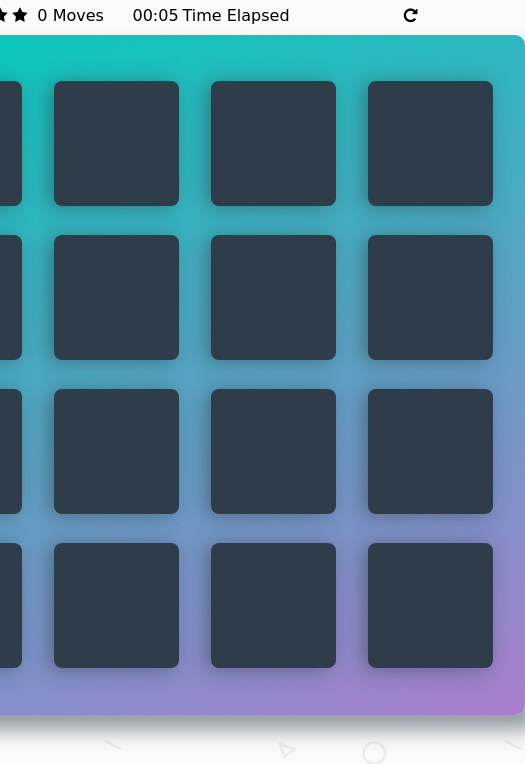
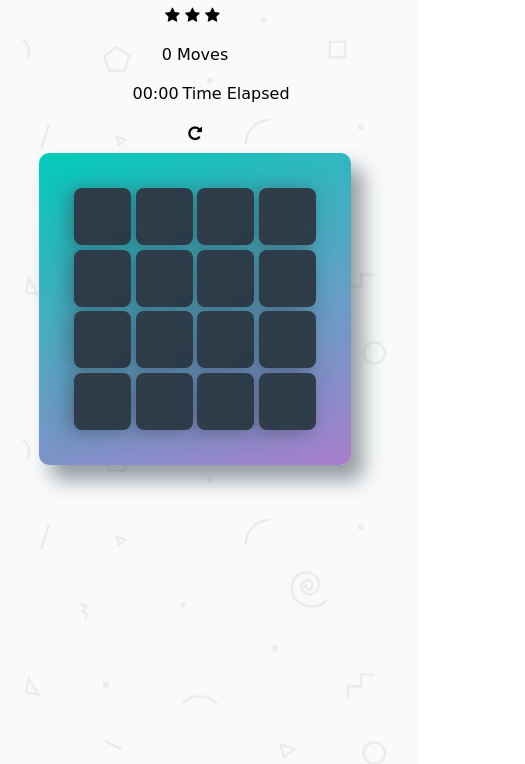
Before and after one commit to jahnif/memoryTiles, a plain HTML site: page index.html in a window 390 px wide. Shown: the part 80-844 px from the top of the page, 525 px wide, since content can reach past the window. Drawn offline with nearby package versions, Linux system fonts and the light colour scheme; a web font is replaced by a local one.

Commit message:
Add files via upload
Final version. Made responsive. Started timer after first card is clicked.

```diff
--- a/css/app.css
+++ b/css/app.css
@@ -35,30 +35,39 @@ h1 {
 }
 
 
-
 /*
  * Styles for the deck of cards
  */
 
+.deckContainer {
+    width: 80vw;
+    height: 80vw;
+    min-height: 300px;
+    min-width: 300px;
+    max-width: 70vh;
+    max-height: 70vh;
+    ;
+}
+
 .deck {
-    width: 660px;
-    min-height: 680px;
+    /*position: absolute;*/
+    width: 100%;
+    height: 100%;
+    padding: 35px;
+    display: grid;
+    grid-template-columns: repeat(4, 1fr);
+    grid-gap: 1.2vw;
     background: linear-gradient(160deg, #02ccba 0%, #aa7ecd 100%);
-    padding: 32px;
     border-radius: 10px;
     box-shadow: 12px 15px 20px 0 rgba(46, 61, 73, 0.5);
-    display: flex;
-    flex-wrap: wrap;
-    justify-content: space-between;
-    align-items: center;
     margin: 0 0 3em;
 }
 
 .deck .card {
-    height: 125px;
-    width: 125px;
+    width: 100%;
+    height: 100%;
     background: #2e3d49;
-    font-size: 0;
+    font-size: 0px;
     color: #ffffff;
     border-radius: 8px;
     cursor: pointer;
@@ -68,10 +77,15 @@ h1 {
     box-shadow: 5px 2px 20px 0 rgba(46, 61, 73, 0.5);
 }
 
-.deck .card.open {}
+.deck .card:after,
+.deck .card:before {
+    content: ".";
+    font-size: 35px;
+    visibility: hidden;
+}
 
 .deck .card.show {
-    font-size: 33px;
+    font-size: 35px;
     transition: .3s;
     transform: rotateY(0);
     background: #02b3e4;
@@ -81,10 +95,8 @@ h1 {
 .deck .card.match {
     cursor: default;
     background: #02ccba;
-    font-size: 33px;
+    font-size: 35px;
 }
-
-
 
 
 /*
@@ -96,6 +108,7 @@ h1 {
     width: 445px;
     margin-bottom: 10px;
     position: relative;
+    /* display: flex; */
 }
 
 .score-panel .stars {
@@ -126,7 +139,6 @@ h1 {
     position: absolute;
     left: 210px;
 }
-
 
 
 /* modal styles */
@@ -242,3 +254,33 @@ h1 {
         box-shadow: inset 0px 0px 0px 30px #02ccba;
     }
 }
+
+@media only screen and (max-width: 575px) {
+    .score-panel {
+        width: 445px;
+        display: flex;
+        flex-direction: column;
+        align-items: center;
+
+    }
+    .movesContainer, .timerContainer, .restart {
+        display: block;
+        margin: 20px 0 0 0;
+    }
+    .score-panel .stars {
+        margin: 0;
+        padding: 0;
+        display: inline-block;
+        margin: 0 5px 0 0;
+    }
+    .score-panel .stars li,
+    #winModal .winStars li {
+        list-style: none;
+        display: inline-block;
+    }
+    .score-panel .restart {
+        cursor: pointer;
+        float: none;
+        margin-top: 40px;
+    }
+}
--- a/index.html
+++ b/index.html
@@ -8,7 +8,8 @@
     <link rel="stylesheet prefetch" href="https://maxcdn.bootstrapcdn.com/font-awesome/4.6.1/css/font-awesome.min.css">
     <link rel="stylesheet prefetch" href="https://fonts.googleapis.com/css?family=Coda">
     <link rel="stylesheet" href="https://cdnjs.cloudflare.com/ajax/libs/animate.css/3.5.2/animate.min.css">
-    <script src="https://code.jquery.com/jquery-3.2.1.min.js" integrity="sha256-hwg4gsxgFZhOsEEamdOYGBf13FyQuiTwlAQgxVSNgt4=" crossorigin="anonymous"></script>
+    <script src="https://code.jquery.com/jquery-3.2.1.min.js" integrity="sha256-hwg4gsxgFZhOsEEamdOYGBf13FyQuiTwlAQgxVSNgt4="
+        crossorigin="anonymous"></script>
     <link rel="stylesheet" href="css/app.css">
 </head>
 
@@ -19,17 +20,31 @@
         </header>
         <section class="score-panel">
             <ul class="stars">
-                <li><i class="fa fa-star"></i></li>
-                <li><i class="fa fa-star"></i></li>
-                <li><i class="fa fa-star"></i></li>
+                <li>
+                    <i class="fa fa-star"></i>
+                </li>
+                <li>
+                    <i class="fa fa-star"></i>
+                </li>
+                <li>
+                    <i class="fa fa-star"></i>
+                </li>
             </ul>
-            <span class="moves">0</span> Moves
-            <span id="timer"><span class="value"></span></span> <span class="elapsed">Time Elapsed</span>
+            <span class="movesContainer">
+                <span class="moves">0</span> Moves</span>
+            <span class="timerContainer">
+                <span id="timer">00:00
+                    <span class="value"></span>
+                </span>
+                <span class="elapsed">Time Elapsed</span>
+            </span>
             <div class="restart">
                 <i class="fa fa-repeat"></i>
             </div>
         </section>
-        <ul class="deck"></ul>
+        <div class="deckContainer">
+            <ul class="deck"></ul>
+        </div>
     </div>
     <div id="winModal" class="hidden">
         <div id="winModalContent">
@@ -38,15 +53,24 @@
                 <path class="checkmark__check" fill="none" d="M14.1 27.2l7.1 7.2 16.7-16.8" />
             </svg>
             <h1>You Win! Congratulations!</h1>
-            <p>It took you <span id="totalMoves">${moves}</span> moves in <span id="totalTime">${time}</span></p>
+            <p>It took you
+                <span id="totalMoves">${moves}</span> moves in
+                <span id="totalTime">${time}</span>
+            </p>
             <div id="starsWinMessage">Your Rating:
-            <ul class="winStars">
-<!--                 <li><i class="fa fa-star"></i></li>
-                <li><i class="fa fa-star"></i></li>
-                <li><i class="fa fa-star"></i></li> -->
-            </ul>
+                <ul class="winStars">
+                </ul>
             </div>
-            <p></p>
+            <p>
+                <em>
+                    Scoring:
+                    <br> 12 Moves = 3 stars
+                    <br> 13 - 17 Moves = 2 stars
+                    <br> 18 Moves or Greater = 1 star
+
+                </em>
+            </p>
+
             <div class="button">Play Again!</div>
         </div>
     </div>
--- a/js/app.js
+++ b/js/app.js
@@ -1,4 +1,4 @@
-$(function() {
+$(function () {
     // Define list of cards
     const allCardsSymbols = [
         'fa-diamond',
@@ -66,7 +66,7 @@ $(function() {
 
     // remove open and show classes from cards with custom time parameter
     function cardReset(time) {
-        setTimeout(function() {
+        setTimeout(function () {
             $('.open').removeClass('incorrect open show');
         }, time)
     };
@@ -74,7 +74,7 @@ $(function() {
     // wrong guess function
     function wrongGuess() {
         $('.open').addClass('incorrect');
-    	setTimeout(function(){
+        setTimeout(function () {
             // $('.open').removeClass('incorrect show');
             cardReset();
         }, 500);
@@ -83,20 +83,20 @@ $(function() {
     // remove star
     function removeStar() {
         $('.stars').children().first().remove();
-        $('.stars').append('<li><i class="fa fa-star-o"></i><li>')
+        $('.stars').append('<li><i class="fa fa-star-o"></i></li>')
     }
 
     // restart the stars
     function restartStars() {
         $('.stars').children().remove();
-    	for (let i = 1; i <=3; i++) {
-    		$('.stars').append('<li><i class="fa fa-star"></i><li>')
+        for (let i = 1; i <= 3; i++) {
+            $('.stars').append('<li><i class="fa fa-star"></i></li>')
         }
     }
 
     // copy the stars from the score panel to the win modal
     function winStars() {
-        $('.winStars').text('');
+        $('.winStars').empty();
         let finishedStars = $('.stars').children().clone();
         $('.winStars').append(finishedStars);
     }
@@ -105,7 +105,7 @@ $(function() {
     function oneMove() {
         moves++;
         $('.moves').html(moves);
-        (moves === 12) ? removeStar(): (moves === 18) ? removeStar() : null;
+        (moves === 12) ? removeStar() : (moves === 18) ? removeStar() : null;
     }
 
     // show card symbol
@@ -121,7 +121,6 @@ $(function() {
     function checkWin() {
         var totalMatched = $('.match').length;
         (totalMatched === 16) ? winMessage(): null;
-        console.log(totalMatched);
     }
 
     // display and create win modal content
@@ -136,22 +135,26 @@ $(function() {
 
     // restart function
     function restart() {
-        ms = -1;
+        ms = 0;
+        openCards = []
+        moves = 0;
+        stopTimer(firstTimer);
+        // $('#timer').text(`00:00`);
+        // firstTimer = setInterval(setTime, 1000);
+
         reshuffle();
-        moves = 0;
         $('.moves').html(moves);
         restartStars();
     }
 
     // play again button
-    $('.button').click(function() {
+    $('.button').click(function () {
         restart();
         $('#winModal').addClass('hidden');
     });
 
-
     // card event listener
-    $('body').on('click', '.card', function() {
+    $('body').on('click', '.card', function () {
         showCard($(this));
         // check if more than one card is open
         if (openCards.length <= 1) {} else {
@@ -171,25 +174,47 @@ $(function() {
     });
 
     // event listener for restart button
-    $('.restart').click(function() {
+    $('.restart').click(function () {
         restart();
     });
-});
 
-// stopwatch
+    // declare variables for the timer
     let ms = 0,
         seconds = 0,
         minutes = 0;
-setInterval(function() {
+
+    // timer function
+    function setTime() {
         ms++;
         seconds = Math.floor(ms % 60);
         seconds = ("0" + seconds).slice(-2);
         minutes = Math.floor(ms / 60);
         minutes = ("0" + minutes).slice(-2);
         $('#timer').text(`${minutes}:${seconds}`);
-}, 1000);
+    };
 
+    // start the timer with an defined interval
+    let startTimer = function (t) {
+        setInterval(setTime, t);
+    }
 
+    // declare this variable outside the scope to use clearInterval on the timer
+    let firstTimer;
+
+    // stop the timer
+    let stopTimer = function (firstTimer) {
+        clearInterval(firstTimer);
+                $('#timer').text(`00:00`);
+    };
+
+    // start the timer on the first card click of the game
+    $('body').on('click', '.card', function () {
+        if (openCards.length == 1 && moves == 0) {
+            firstTimer = setInterval(setTime, 1000);
+        }
+    });
+
+});
 /*
  x set up the event listener for a card. If a card is clicked:
  *  x display the card's symbol (put this functionality in another function that you call from this one)
@@ -200,6 +225,13 @@ setInterval(function() {
  *    x increment the move counter and display it on the page (put this functionality in another function that you call from this one)
  *    + if all cards have matched, display a message with the final score (put this functionality in another function that you call from this one)
  */
+
+//  x fix timer to start on tile click
+//     x make sure it doesn't start immediately after the restart click
+// x make game responsive
+// x readme
+//     x screenshots
+//     x description of ratings
 
 // Rubric
 /*
```
Also changed, not shown: memoryTiles.gif (added), 2 other files. Lines whose indentation alone changed are shown as unchanged.
